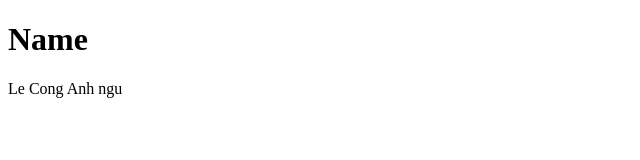
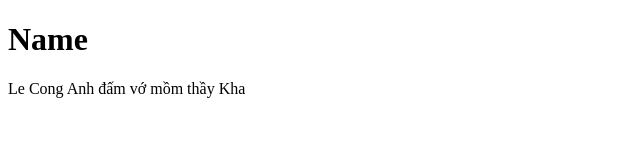
Before and after one commit to khiemtongthong/test-1, a plain HTML site: page index.html in a window 1280 px wide. Shown: the whole page, without its empty margins (0-640 px from the left). Drawn offline with Linux system fonts and the light colour scheme.

Commit message:
4 commit

```diff
--- a/index.html
+++ b/index.html
@@ -8,6 +8,6 @@
 </head>
 <body>
     <h1>Name</h1>
-    <p>Le Cong Anh ngu</p>
+    <p>Le Cong Anh đấm vớ mồm thầy Kha</p>
 </body>
 </html>
```
